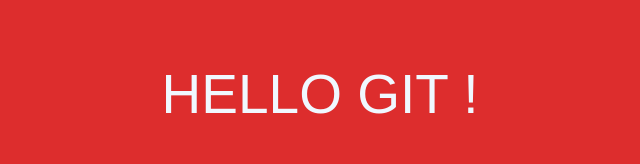
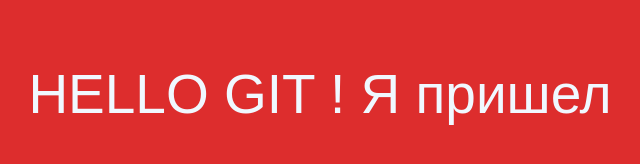
Before and after one commit to Ilia539/test-git, a plain HTML site: page index.html in a window 1280 px wide. Shown: the whole page, without its empty margins (320-960 px from the left). Drawn offline with Linux system fonts and the light colour scheme.

Commit message:
first2 commit

```diff
--- a/index.html
+++ b/index.html
@@ -9,7 +9,7 @@
 </head>
 <body>
   <div class="container">
-    <h1>HELLO GIT !</h1>
+    <h1>HELLO GIT ! Я пришел</h1>
   </div>
 
 
```
